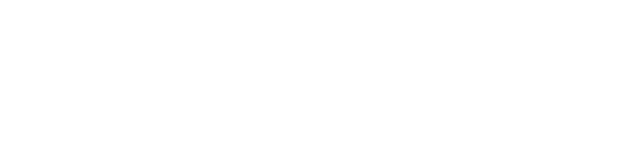
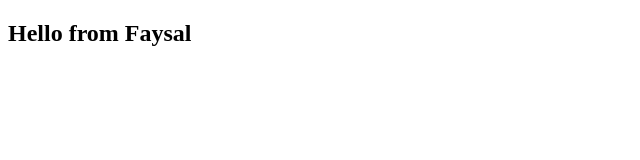
Before and after one commit to Saifmahin500/our-first-project, a plain HTML site: page index.html in a window 1280 px wide. Shown: the whole page, without its empty margins (0-640 px from the left). Drawn offline with Linux system fonts and the light colour scheme.

Commit message:
first commit

```diff
--- a/index.html
+++ b/index.html
@@ -6,6 +6,6 @@
     <title>our first project</title>
 </head>
 <body>
-
+    <h2>Hello from Faysal</h2>
 </body>
 </html>
```
